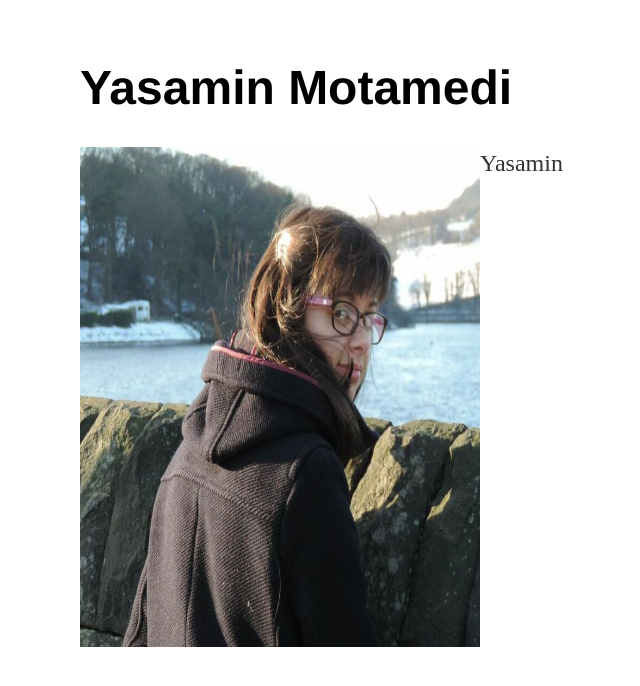
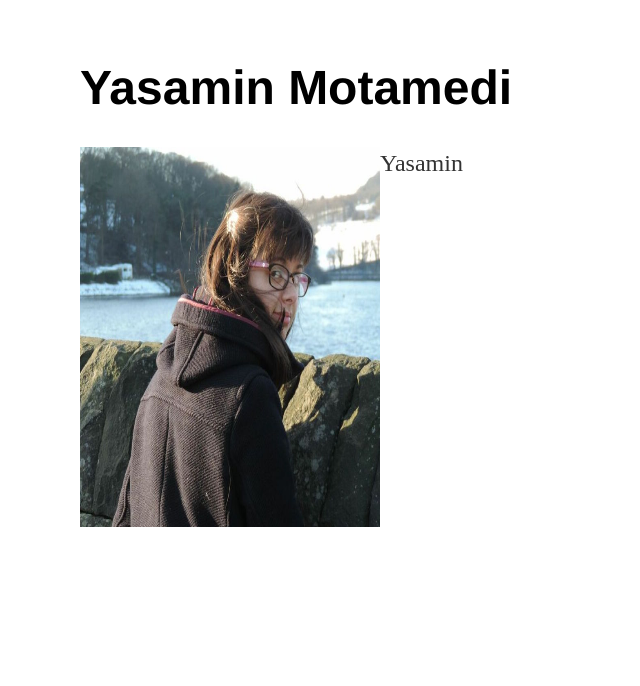
Before and after one commit to ymotamedi/ymotamedi.github.io, a Jekyll site: the page built from index.html, in a window 1280 px wide. Shown: the top 686 px of the page, without its empty margins (112-752 px from the left). Built offline with Jekyll 4.4.1, drawn with Linux system fonts in a browser that asks for light colours.

Commit message:
Update index.html

```diff
--- a/index.html
+++ b/index.html
@@ -2,6 +2,6 @@
 layout: default
 title: Yasamin
 ---
-<p><img src="ym2.jpeg" style="float:left;width:400px;height:500px">
+<p><img src="ym2.jpeg" style="float:left;width:300px;height:380px">
 Yasamin
 </p>
```
